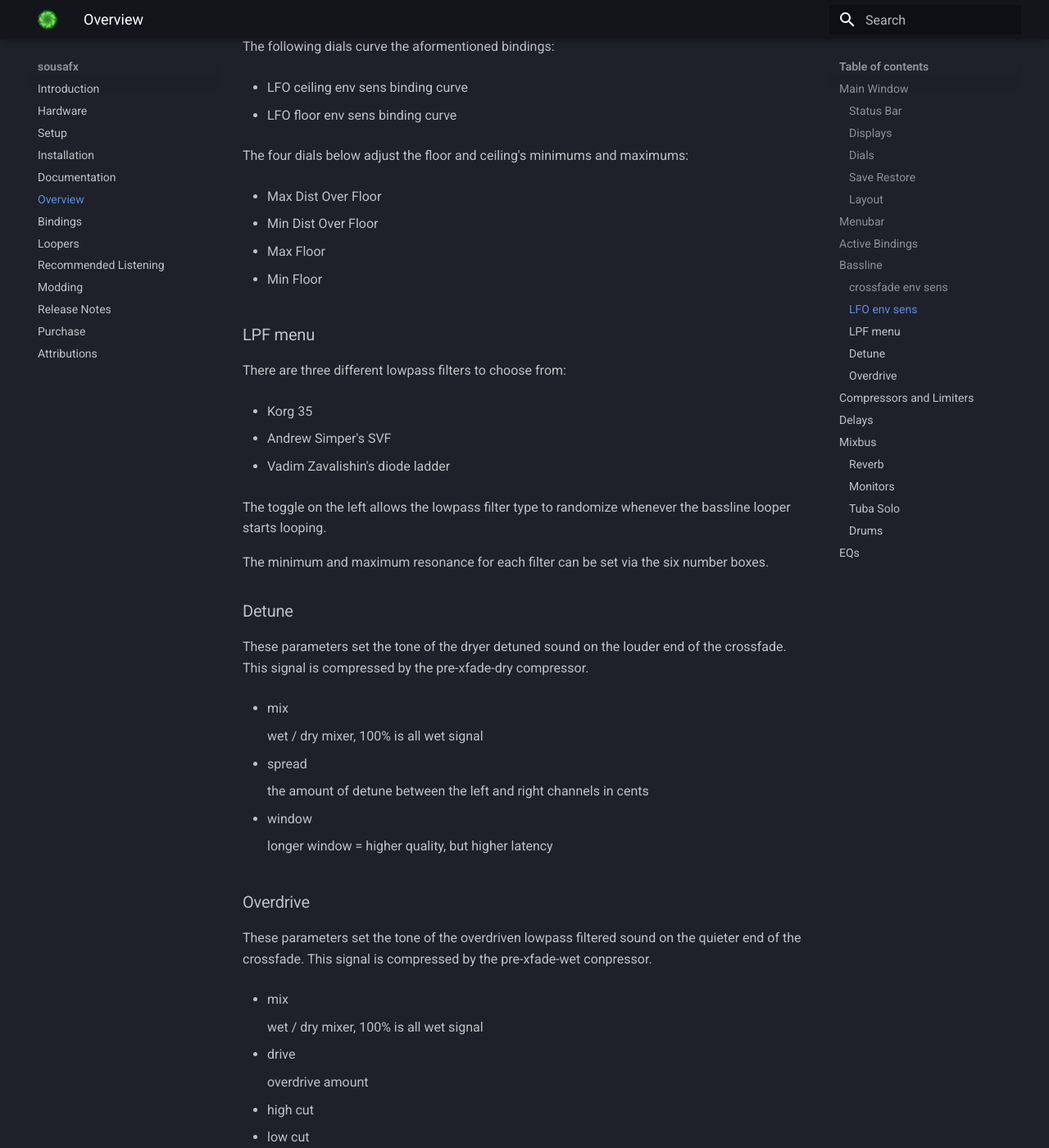
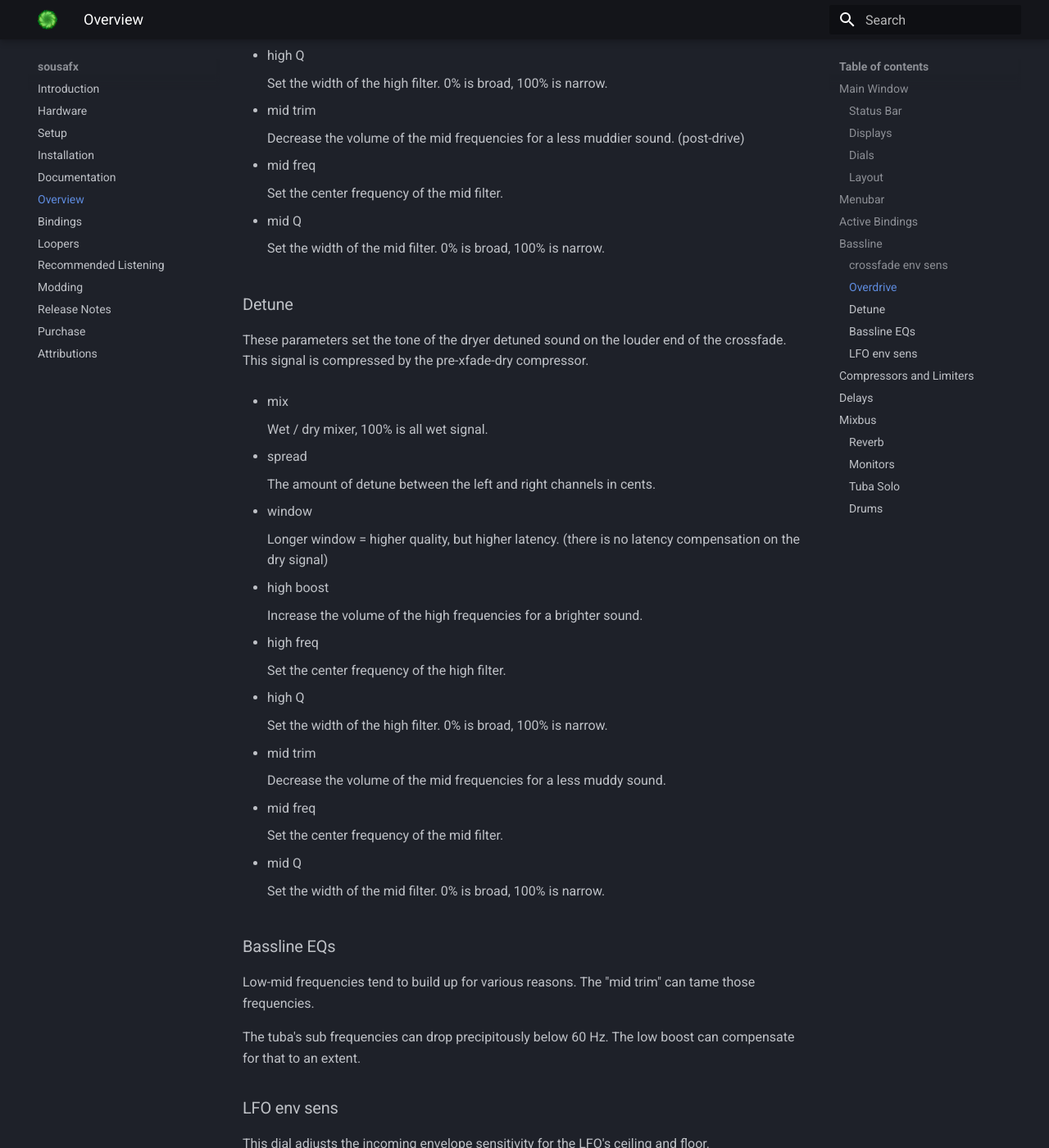
Before and after one commit to Sousastep/SousaFX-rnbo-docs, an MkDocs documentation site: the page built from docs/overview.md, in a window 1280 px wide and 1400 px high, scrolled down 4706 px. Shown: the whole window at 82% size. Built offline with MkDocs 1.6.1 and Material for MkDocs 9.7.7, drawn with Linux system fonts in a browser that asks for light colours; the version menu is left out; some of the changed text lies outside the part shown.

Commit message:
update docs

```diff
--- a/docs/overview.md
+++ b/docs/overview.md
@@ -6,7 +6,7 @@
 
 ![main](img/main_window.webp)
 
-Closing this window quits SousaFX.
+Closing this window quits SousaFX. All parameter changes are auto-saved when SousaFX is closed.
 
 ### Status Bar
 
@@ -47,12 +47,6 @@
 
 	Sets the main envelope sensitivity, which should generally be around 180%
 
-### Save Restore
-
-The Save button saves all the parameters in the main window (except for the window layout), and all the FX parameters windows.
-
-The Restore button discards all changes and restores the previous save.
-
 ### Layout
 
 On the bottom left is a way to save window layouts. Click the number box and press the up or down key to cycle through the window layout presets. Type a description in the textbox, and click "save layout" to save the current window layout with the description to the current preset number. Click "set initial" to set the current preset number as the initial preset to load on launch.
@@ -92,6 +84,90 @@
 This dial adjusts the envelope sensitivity for the crossfader, which crossfades between the overdriven modulated lowpass filter sound, and the dry detuned sound. When the tuba begins a phrase, the crossfade starts on the the dry sound, then quickly follows the envelope over to the filtered sound. The louder the tuba plays, the less filtered, and dryer, the sound can become.
 
 The crossfade's range is actively adjusted via the "Crossfade Position" [binding](bindings.md#left-thumbstick). The crosfade's behavior can be modified with the left thumbstick's [button](bindings.md#l3-button).
+
+### Overdrive
+
+These parameters set the tone of the overdriven lowpass filtered sound on the quieter end of the crossfade. This signal is compressed by the pre-xfade-wet conpressor.
+
+- mix
+
+	wet / dry mixer, 100% is all wet signal
+
+- drive
+
+	overdrive amount
+
+- high boost
+
+	Increase the volume of the high frequencies for a brighter sound. (pre-drive)
+
+- high freq
+
+	Set the center frequency of the high filter.
+
+- high Q
+
+	Set the width of the high filter. 0% is broad, 100% is narrow.
+
+- mid trim
+
+	Decrease the volume of the mid frequencies for a less muddier sound. (post-drive)
+
+- mid freq
+
+	Set the center frequency of the mid filter.
+
+- mid Q
+
+	Set the width of the mid filter. 0% is broad, 100% is narrow.
+
+
+### Detune
+
+These parameters set the tone of the dryer detuned sound on the louder end of the crossfade. This signal is compressed by the pre-xfade-dry compressor.
+
+- mix
+
+	Wet / dry mixer, 100% is all wet signal.
+
+- spread
+
+	The amount of detune between the left and right channels in cents.
+
+- window
+
+	Longer window = higher quality, but higher latency. (there is no latency compensation on the dry signal)
+
+- high boost
+
+	Increase the volume of the high frequencies for a brighter sound.
+
+- high freq
+
+	Set the center frequency of the high filter.
+
+- high Q
+
+	Set the width of the high filter. 0% is broad, 100% is narrow.
+
+- mid trim
+
+	Decrease the volume of the mid frequencies for a less muddy sound.
+
+- mid freq
+
+	Set the center frequency of the mid filter.
+
+- mid Q
+
+	Set the width of the mid filter. 0% is broad, 100% is narrow.
+
+### Bassline EQs
+
+Low-mid frequencies tend to build up for various reasons. The "mid trim" can tame those frequencies.
+
+The tuba's sub frequencies can drop precipitously below 60 Hz. The low boost can compensate for that to an extent.
+
 
 ### LFO env sens
 
@@ -123,63 +199,8 @@
 
 - Min Floor
 
-### LPF menu
+The two number boxes at the bottom set the minimum and maximum resonance for the modulated lowpass filter. The resonance is modulated by the tuba's loudness.
 
-There are three different lowpass filters to choose from:
-
-- Korg 35
-
-- Andrew Simper's SVF
-
-- Vadim Zavalishin's diode ladder
-
-The toggle on the left allows the lowpass filter type to randomize whenever the bassline looper starts looping.
-
-The minimum and maximum resonance for each filter can be set via the six number boxes.
-
-### Detune
-
-These parameters set the tone of the dryer detuned sound on the louder end of the crossfade. This signal is compressed by the pre-xfade-dry compressor.
-
-- mix
-
-	wet / dry mixer, 100% is all wet signal
-
-- spread
-
-	the amount of detune between the left and right channels in cents
-
-- window
-
-	longer window = higher quality, but higher latency
-
-### Overdrive
-
-These parameters set the tone of the overdriven lowpass filtered sound on the quieter end of the crossfade. This signal is compressed by the pre-xfade-wet conpressor.
-
-- mix
-
-	wet / dry mixer, 100% is all wet signal
-
-- drive
-
-	overdrive amount
-
-- high cut
-
-- low cut
-
-- treble
-
-- mid
-
-	This mid boost is tamed by the pre-xfade-wet conpressor's sidechain eq's "hi mid gain".
-
-- midfreq
-
-- bass
-
-- output volume
 
 ## Compressors and Limiters
 
@@ -193,7 +214,7 @@
 
 !!! note
 
-	There's a 90 Hz crossover filter that separates the tuba's highs and lows pre-overdrive, to keep the lows clean.
+	There is an 80 Hz crossover filter that separates the tuba's highs and lows pre-overdrive, to keep the lows clean, and allow the lows to be compressed separately from the highs.
 
 - post-xover-lows
 
@@ -269,6 +290,10 @@
 
 ![mixbus](img/mixbus_params.webp)
 
+- Mic EQ
+
+	This lowpass filter cuts extraneous high frequencies from the mic's input signal.
+
 ### Reverb
 
 The drums, bassline, and solo are sent to this reverb.
@@ -311,7 +336,7 @@
 
 - dry vol
 
-	The volume of the tuba solo's "dry" signal, which includes the mic eq, pitch shifter, and solo compressor, and does not include the delay or stutter. This parameter can be quite low if you're playing in a small room.
+	The volume of the tuba solo's "dry" signal, which is post mic eq, pitch shifter, and solo compressor. This does not include the delay or stutter. This parameter can be turned down quite a bit if you're performing in a small room.
 
 - delay vol
 
@@ -334,14 +359,3 @@
 - minimum drum reverb volume
 
 	The minimum volume of the drum's reverb effect.
-
-
-## EQs
-
-![eq](img/eq_params.webp)
-
-Low-mid frequencies tend to build up for various reasons. The mic and bassline's mid-EQs can tame those frequencies.
-
-The tuba's sub frequencies drop precipitously below 60 Hz. The low boost can compensate for that to an extent. This can, however, exacerbate feedback.
-
-The mic's lowpass cuts extraneous high frequencies from the mic's input signal.
```
Also changed, not shown: other parts of docs/overview.md (+0 -2 lines), docs/bindings.md (+0 -11 lines), docs/img/autowah_params.webp, docs/img/eq_params.webp (deleted), docs/img/main_window.webp, docs/img/mixbus_params.webp.
